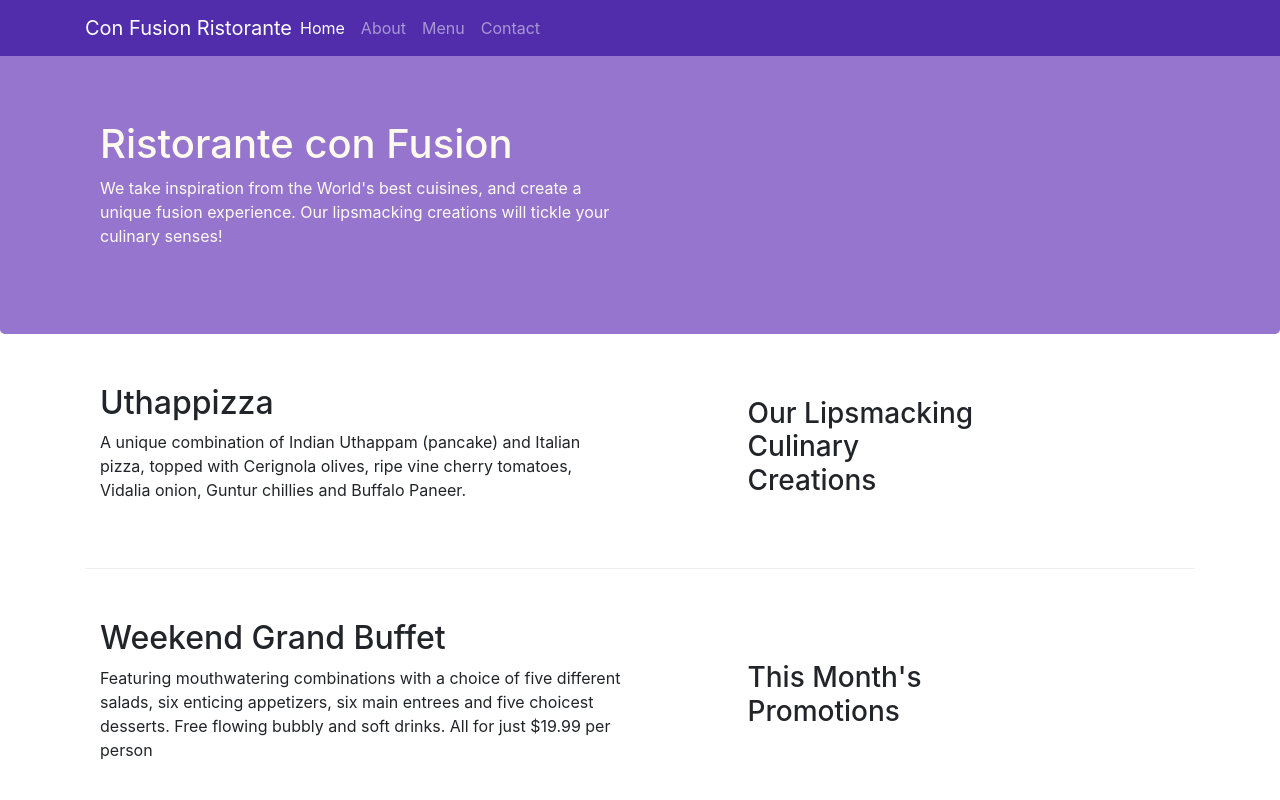
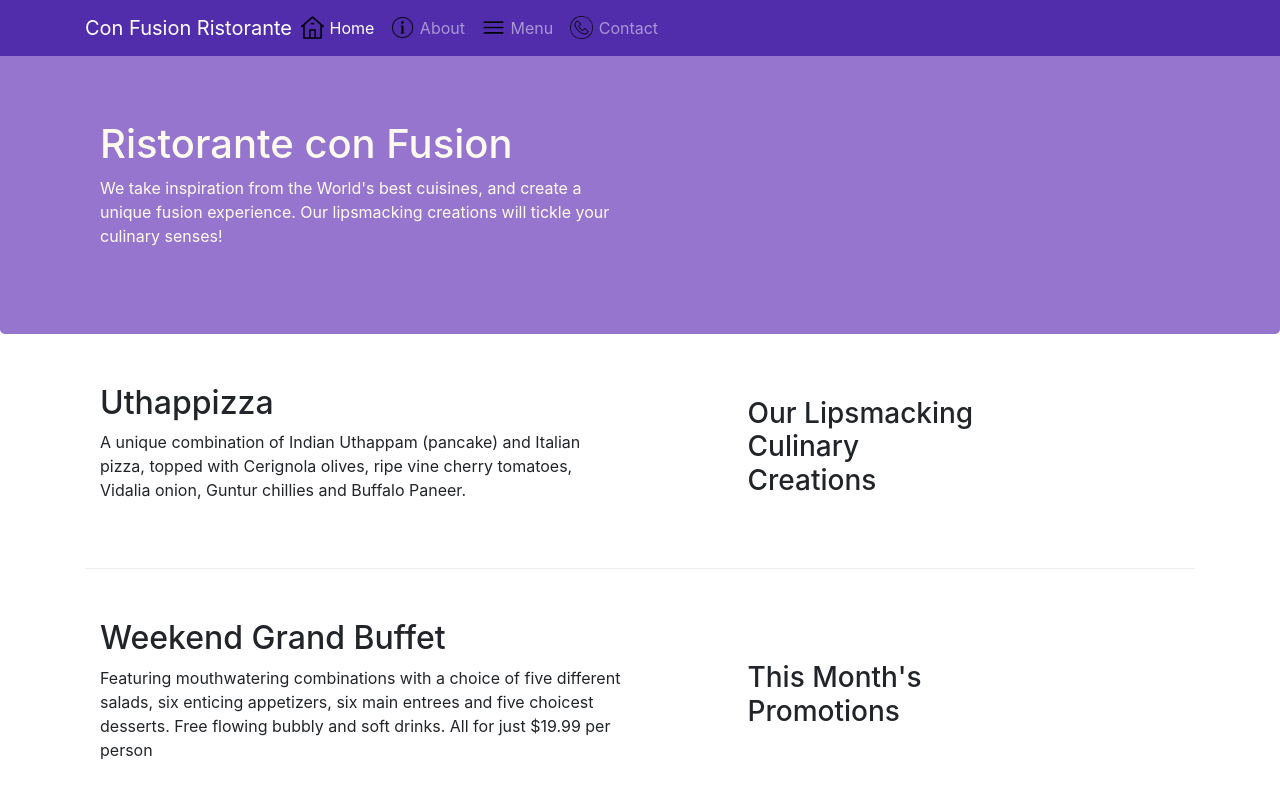
Before and after one commit to Valentyn23/bootstrap, a website: page index.html in a window 1280 px wide. Shown: the top 800 px of the page. Drawn offline with nearby package versions, Linux system fonts and the light colour scheme.

Commit message:
with pick

```diff
--- a/css/styles.css
+++ b/css/styles.css
@@ -44,3 +44,27 @@ body{
 .navbar-dark{
     background-color: #512DAB;
 }
+.home_pic{
+    margin-top: -5%;
+    padding: 1px 1px 1px 1px;
+    width: 25px;
+    height: 25px;
+}
+.info_pic{
+    margin-top: -5%;
+    padding: 1px 1px 1px 1px;
+    width: 25px;
+    height: 25px;
+}
+.menu_pic{
+    margin-top: -5%;
+    padding: 1px 1px 1px 1px;
+    width: 25px;
+    height: 25px;
+}
+.contact_pic{
+    margin-top: -5%;
+    padding: 1px 1px 1px 1px;
+    width: 25px;
+    height: 25px;
+}
--- a/index.html
+++ b/index.html
@@ -9,6 +9,8 @@
 
         <!-- Bootstrap CSS -->
         <link rel="stylesheet" href="node_modules/bootstrap/dist/css/bootstrap.min.css">
+        <link rel="stylesheet" href="node_modules/font-awesome/css/font-awesome.min.css">
+        <link rel="stylesheet" href="node_modules/bootstrap-social/bootstrap-social.css">
         <link rel="stylesheet" href="css/styles.css">
     <title>Ristorante Con Fusion</title>
 </head>
@@ -19,13 +21,13 @@
         <button class="navbar-toggler" type="button" data-toggle="collapse" data-target="Navbar">
             <span class="navbar-toggler-icon"></span>
         </button>
-        <a class="navbar-brand mr-auto" href="#">Con Fusion Ristorante</a>
+        <a class="navbar-brand mr-auto" href="#">Con Fusion Ristorante   </a>
         <div class="collapse navbar-collapse" id="Navbar">
          <ul class="navbar-nav mr-auto">
-            <li class="nav-item active"><a class="nav-link" href="#">Home</a> </li>
-            <li class="nav-item"><a class="nav-link" href="./aboutus.html">About</a> </li>
-            <li class="nav-item"><a class="nav-link" href="#">Menu</a> </li>
-            <li class="nav-item"><a class="nav-link" href="#">Contact</a> </li>
+            <li class="nav-item active"><a class="nav-link" href="#"><img class="home_pic" src="pic/free-icon-homepage-66760.png"> Home</a> </li>
+            <li class="nav-item"><a class="nav-link" href="./aboutus.html"><img class="info_pic" src="pic/icons8-информация-50.png"> About</a> </li>
+            <li class="nav-item"><a class="nav-link" href="#"><img class="menu_pic" src="pic/icons8-меню-30.png"> Menu</a> </li>
+            <li class="nav-item"><a class="nav-link" href="#"><img class="contact_pic" src="pic/free-icon-phone-call-455604.png"> Contact</a> </li>
     </ul>
     </div>
     </div>
@@ -96,7 +98,7 @@
 		              121, Clear Water Bay Road<br>
 		              Clear Water Bay, Kowloon<br>
 		              HONG KONG<br>
-		              Tel.: +852 1234 5678<br>
+		              Tel: +852 1234 5678<br>
 		              Fax: +852 8765 4321<br>
 		              Email: <a href="mailto:confusion@food.net">confusion@food.net</a>
 		           </address>
--- a/package.json
+++ b/package.json
@@ -15,6 +15,8 @@
   },
   "dependencies": {
     "bootstrap": "^4.0.0",
+    "bootstrap-social": "^5.1.1",
+    "font-awesome": "^4.7.0",
     "jquery": "^3.3.1",
     "popper.js": "^1.12.9"
   }
```
Also changed, not shown: aboutus.html (+6 -4 lines), pic/free-icon-homepage-66760.png (added), pic/free-icon-phone-call-455604.png (added), pic/icons8-информация-50.png (added), pic/icons8-меню-30.png (added), 1 other file.
